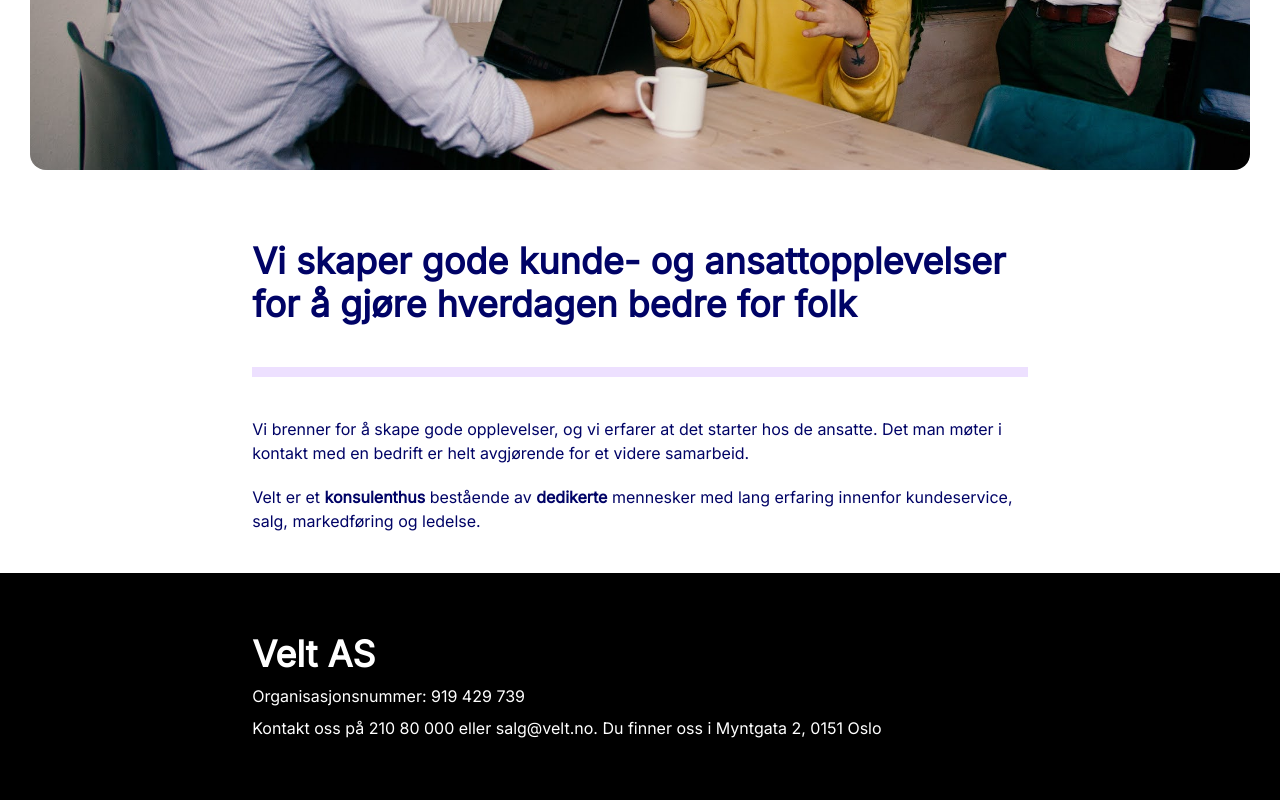
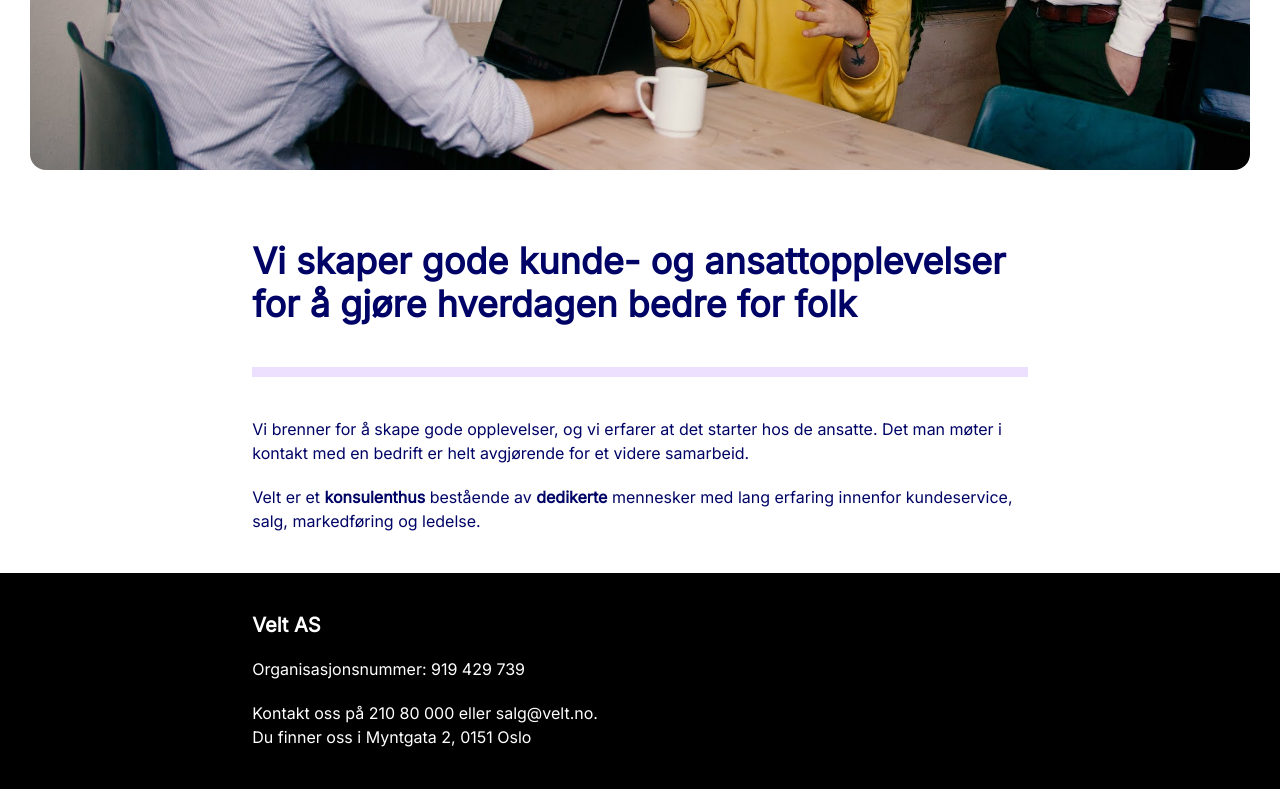
Before and after one commit to veltorg/website, a Next.js app: page / in a window 1280 px wide. Shown: the part 527-1327 px from the top of the page. Built offline with nearby package versions, Linux system fonts and the light colour scheme.

Commit message:
add address to next line and small footer adjustment

```diff
--- a/src/components/footer.tsx
+++ b/src/components/footer.tsx
@@ -1,20 +1,21 @@
-import { Container, Flex, Heading, Text } from '@chakra-ui/react';
+import { Box, Container, Flex, Heading, Text } from '@chakra-ui/react';
 
 export const Footer: React.FC = () => {
   return (
-    <Flex backgroundColor="black" p="xl" color="white">
-      <Container>
-        <Flex flexDirection="column" gap={2}>
-          <Heading as="h2">Velt AS</Heading>
-
-          <Text>Organisasjonsnummer: 919 429 739</Text>
-
-          <Text>
-            Kontakt oss på 210 80 000 eller salg@velt.no. Du finner oss i
-            Myntgata 2, 0151 Oslo
-          </Text>
-        </Flex>
+    <Box backgroundColor="black" p="l" color="white">
+      <Container sx={{
+        display: 'flex',
+        flexDirection: 'column',
+        gap: 's',
+      }}>
+        <Heading fontSize="xl">Velt AS</Heading>
+        <Text>Organisasjonsnummer: 919 429 739</Text>
+        <Text>
+          Kontakt oss på 210 80 000 eller salg@velt.no.
+          <br />
+          Du finner oss i Myntgata 2, 0151 Oslo
+        </Text>
       </Container>
-    </Flex>
+    </Box>
   );
 };
```
